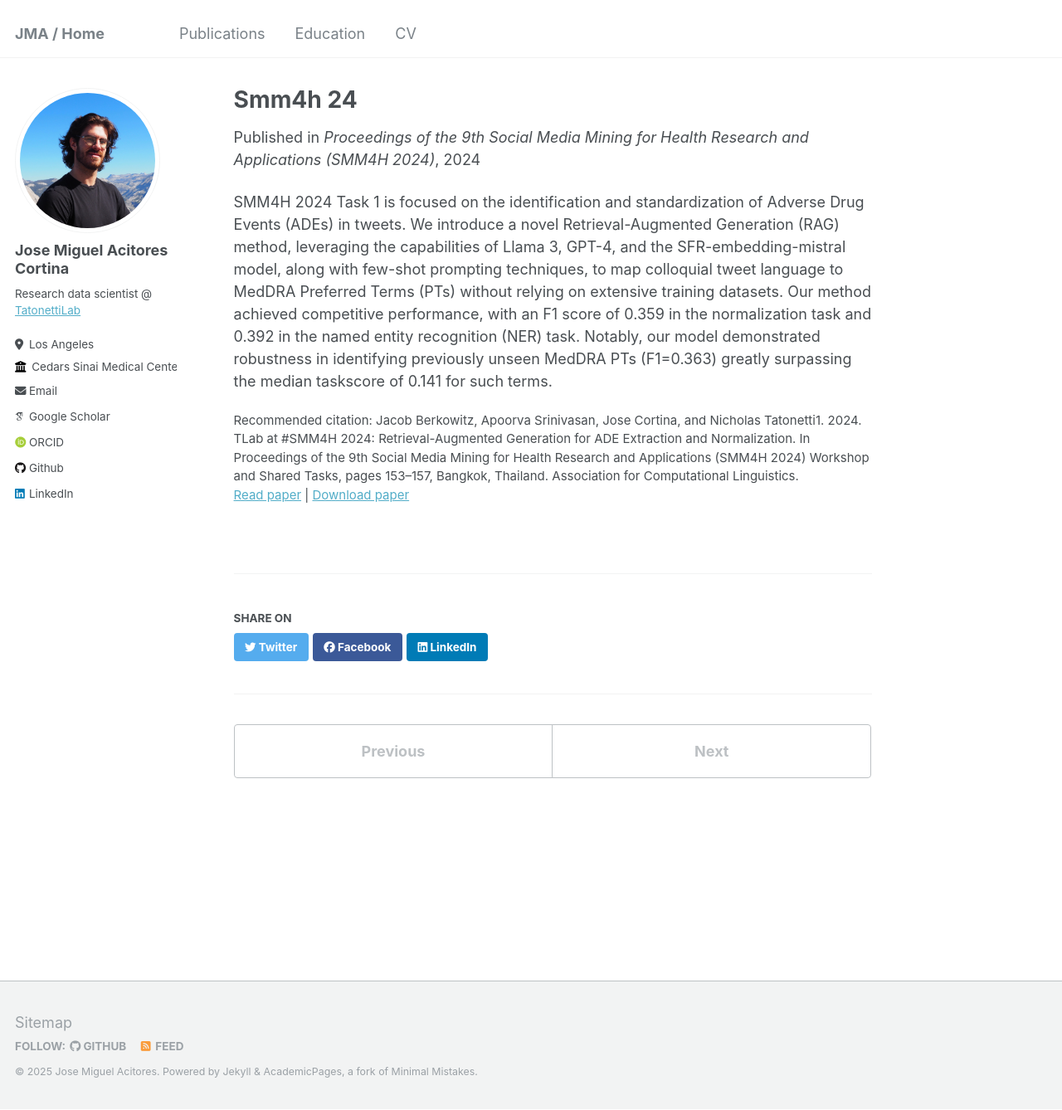
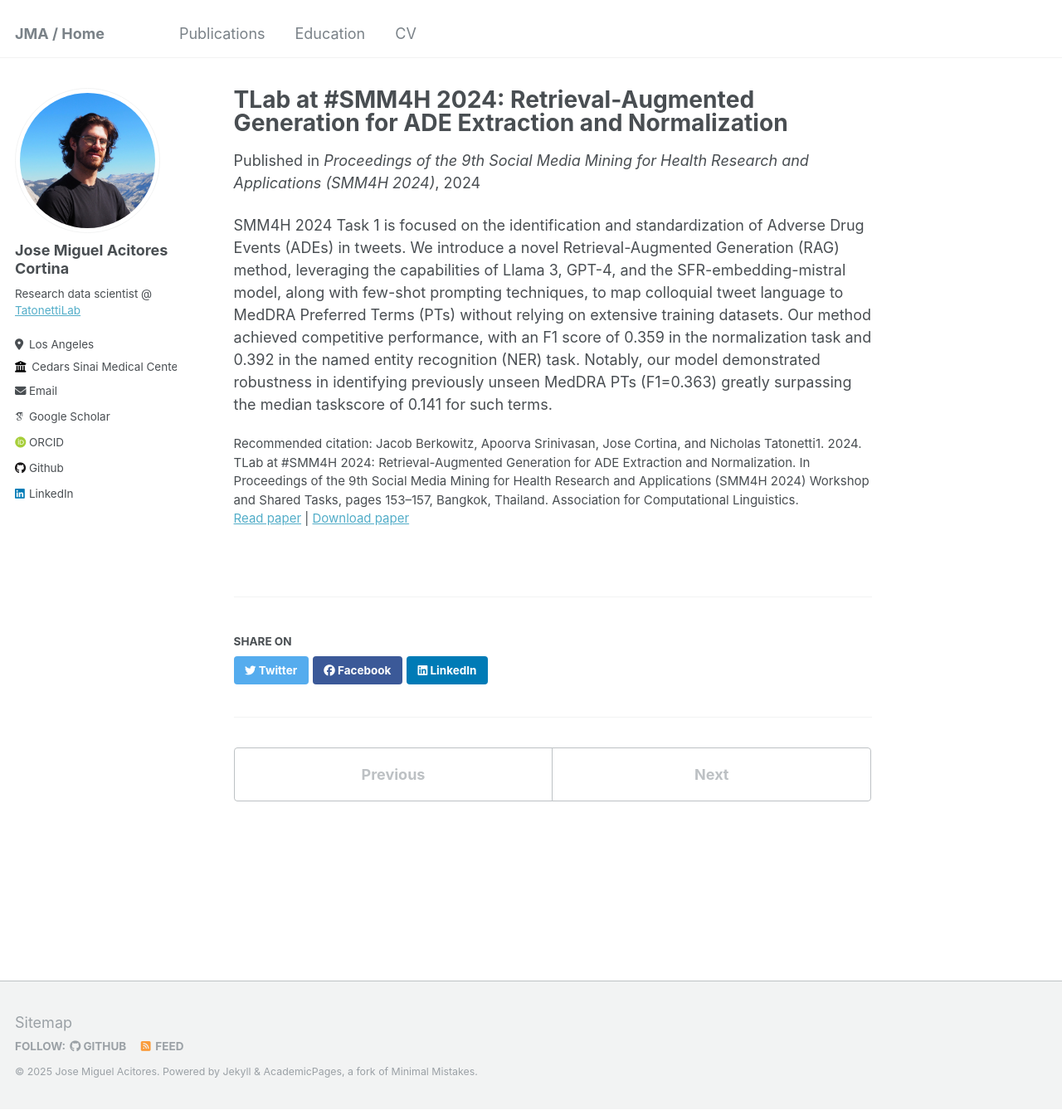
Before and after one commit to joseacitores/joseacitores.github.io, a Jekyll site: the page built from _publications/2024-08-01-smm4h-24.md, in a window 1280 px wide and 1338 px high. Shown: the whole window at 83% size. Built offline with Jekyll 4.4.1, drawn with Linux system fonts in a browser that asks for light colours; some web fonts are replaced.

Commit message:
fix title smm4h

```diff
--- a/_publications/2024-08-01-smm4h-24.md
+++ b/_publications/2024-08-01-smm4h-24.md
@@ -1,4 +1,5 @@
 ---
+title: "TLab at #SMM4H 2024: Retrieval-Augmented Generation for ADE Extraction and Normalization"
 collection: publications
 permalink: /publication/2024-08-01-smm4h-24
 excerpt: 'SMM4H 2024 Task 1 is focused on the identification and standardization of Adverse Drug Events (ADEs) in tweets.'
```
